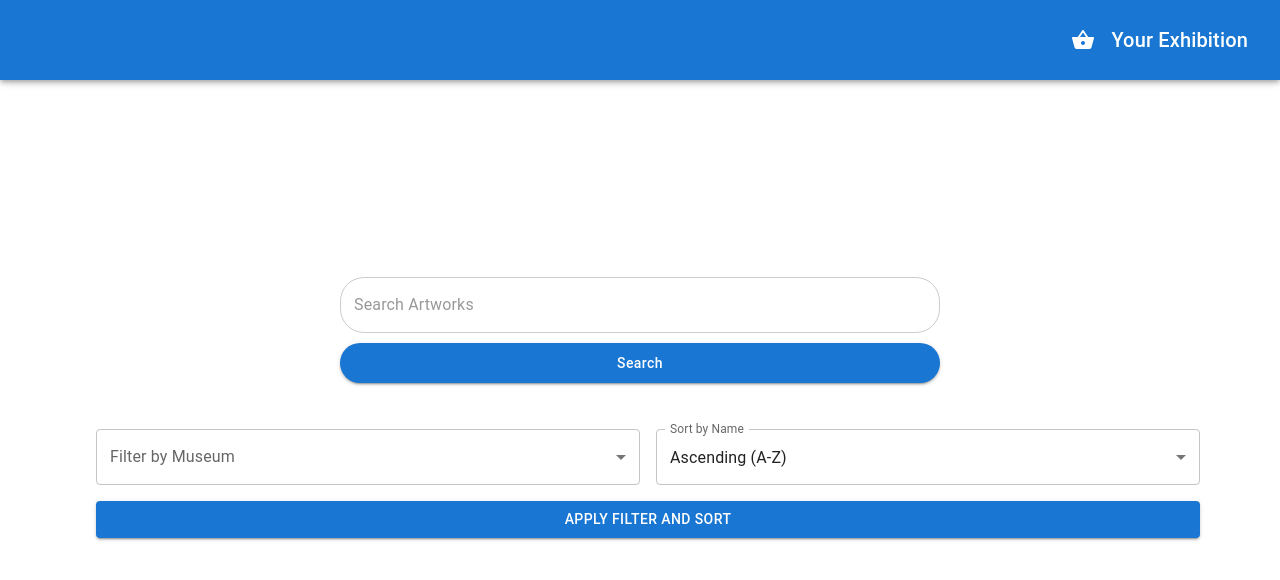
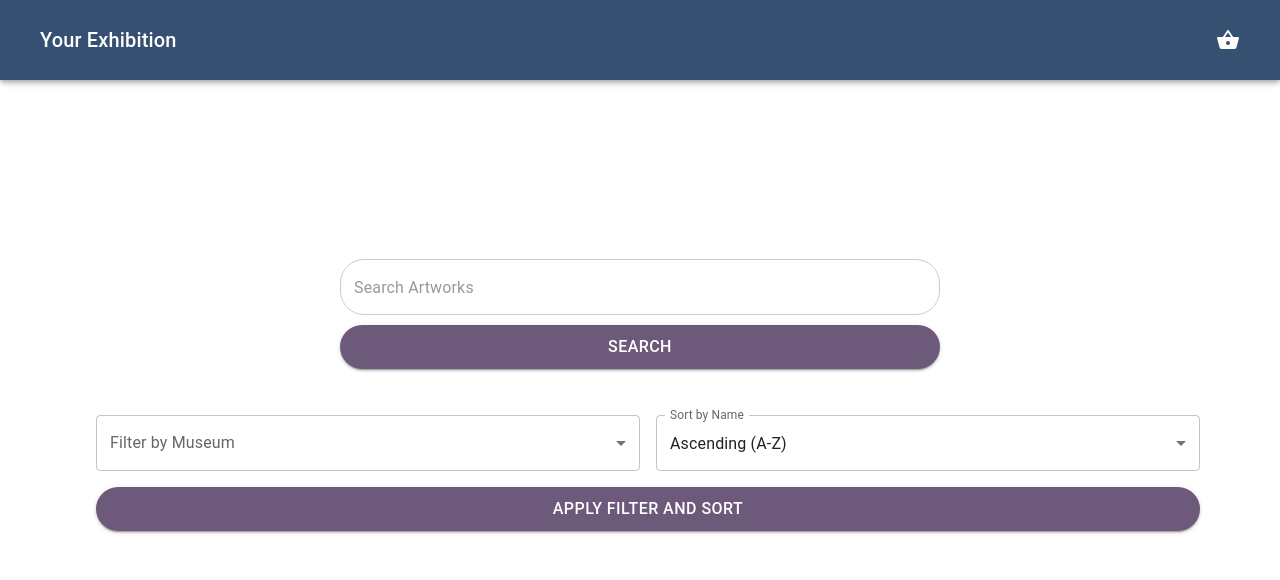
Before and after one commit to Magdyz/exhibition-curator, a Next.js app: page / in a window 1280 px wide. Shown: the top 580 px of the page. Built offline with nearby package versions, Linux system fonts and the light colour scheme.

Commit message:
Top Banner has link to refresh page, resolved list errors, buttons styling and general styling

```diff
--- a/app/page.js
+++ b/app/page.js
@@ -103,6 +103,14 @@ export default function Page() {
           handleFilterSortChange={handleFilterSortChange}
         />
       </Container>
+      <Container
+        sx={{
+          display: "flex",
+          flexDirection: "column",
+          alignItems: "center",
+          justifyContent: "center",
+        }}
+      >
         {loading ? ( // Conditional rendering based on loading state
           <LoadingSpinner /> // Show loading spinner
         ) : error ? ( // Check for error
@@ -120,6 +128,7 @@ export default function Page() {
             introMessage={introMessage}
           />
         )}
+      </Container>
       {selectedArtworks.length > 0 && ( // Display exhibition if there are selected artworks
         <div id="yourExhibition" style={{ marginTop: "30px" }}>
           <Typography variant="h4" gutterBottom>
--- a/components/ArtCard.js
+++ b/components/ArtCard.js
@@ -60,23 +60,32 @@ function ArtCard({ artwork, onSelect, selectedArtworks }) {
           Artist: {artwork.artist}
         </Typography>
 
+        <div
+          style={{
+            display: "flex",
+            justifyContent: "space-between",
+            marginTop: "16px",
+          }}
+        >
           <Button
             onClick={handleAddToExhibition}
             variant="contained"
             color="primary"
-          sx={{ marginTop: 2 }}
+            sx={{
+              backgroundColor: "#6d597a",
+            }}
           >
             Add to Exhibition
           </Button>
-        {/* Button to preview artwork in a new tab */}
           <Button
-          onClick={() => window.open(artwork.url, "_blank")} // Opens the URL in a new tab
+            onClick={() => window.open(artwork.url, "_blank")}
             variant="outlined"
-          color="secondary"
-          sx={{ marginTop: 2 }}
+            color="primary"
+            sx={{ color: "#6d597a" }}
           >
             Preview
           </Button>
+        </div>
       </CardContent>
 
       {/* Snackbar for displaying messages */}
--- a/components/ExhibitionTable.js
+++ b/components/ExhibitionTable.js
@@ -20,6 +20,16 @@ function ExhibitionTable({
   setShowSnackbar,
   setSelectedArtworks,
 }) {
+  // Function to clear all selected artworks from the exhibition
+  const handleClearExhibition = () => {
+    setSelectedArtworks([]); // Set selectedArtworks to an empty array, clearing all selections
+    setSnackbarMessage("Exhibition cleared!"); // Display a message to confirm clearing
+    setShowSnackbar(true); // Show snackbar notification
+
+    // Update session storage
+    sessionStorage.setItem("selectedArtworks", JSON.stringify([]));
+  };
+
   return (
     <TableContainer component={Paper}>
       <Table>
@@ -83,6 +93,18 @@ function ExhibitionTable({
           ))}
         </TableBody>
       </Table>
+      <Button
+        variant="contained"
+        color="secondary"
+        onClick={handleClearExhibition}
+        style={{
+          margin: "20px 0",
+          float: "right",
+          backgroundColor: "#15616d",
+        }}
+      >
+        Clear Exhibition
+      </Button>
     </TableContainer>
   );
 }
--- a/components/FilterBar.js
+++ b/components/FilterBar.js
@@ -1,12 +1,6 @@
 import React from "react";
-import {
-  Grid,
-  FormControl,
-  InputLabel,
-  Select,
-  MenuItem,
-  Button,
-} from "@mui/material";
+import { StyledButton } from "./StyledComponents";
+import { Grid, FormControl, InputLabel, Select, MenuItem } from "@mui/material";
 
 function FilterBar({
   filter,
@@ -57,13 +51,9 @@ function FilterBar({
 
       {/* Apply Filter and Sort Button */}
       <Grid item xs={12}>
-        <Button
-          variant="contained"
-          onClick={handleFilterSortChange}
-          style={{ width: "100%" }}
-        >
-          Apply Filter and Sort
-        </Button>
+        <StyledButton onClick={handleFilterSortChange} variant="contained">
+          APPLY FILTER AND SORT
+        </StyledButton>
       </Grid>
     </Grid>
   );
--- a/components/SearchBar.js
+++ b/components/SearchBar.js
@@ -1,8 +1,9 @@
 "use client";
 
 const { useState } = require("react");
-const { TextField, Button } = require("@mui/material");
+const { TextField } = require("@mui/material");
 const { styled } = require("@mui/system");
+import { StyledButton } from "./StyledComponents";
 
 // Styling for the search bar container
 
@@ -43,14 +44,6 @@ const StyledTextField = styled(TextField)({
   },
 });
 
-// Styled Button
-const StyledButton = styled(Button)({
-  borderRadius: "24px",
-  textTransform: "none",
-  padding: "8px 16px",
-  width: "100%",
-});
-
 function SearchBar({ onSearch }) {
   const [searchTerm, setSearchTerm] = useState("");
 
@@ -74,8 +67,8 @@ function SearchBar({ onSearch }) {
         variant="outlined"
         size="medium"
       />
-      <StyledButton onClick={handleSearch} variant="contained" color="primary">
-        Search
+      <StyledButton onClick={handleSearch} variant="contained">
+        SEARCH
       </StyledButton>
     </SearchContainer>
   );
--- /dev/null
+++ b/components/StyledComponents.js
@@ -0,0 +1,14 @@
+import { styled } from "@mui/system";
+import { Button } from "@mui/material";
+
+export const StyledButton = styled(Button)({
+  borderRadius: "24px",
+  textTransform: "none",
+  padding: "8px 16px",
+  width: "100%",
+  fontSize: "16px",
+  backgroundColor: "#6d597a",
+  "&:hover": {
+    backgroundColor: "#5a4b6e",
+  },
+});
--- a/components/TopBanner.js
+++ b/components/TopBanner.js
@@ -1,10 +1,20 @@
-// TopBanner.js
 import { useEffect, useState } from "react";
-import { AppBar, Toolbar, Typography, IconButton, Badge } from "@mui/material";
+import {
+  AppBar,
+  Toolbar,
+  Typography,
+  IconButton,
+  Badge,
+  Snackbar,
+  Alert,
+} from "@mui/material";
 import ShoppingBasketIcon from "@mui/icons-material/ShoppingBasket";
+import CheckCircleIcon from "@mui/icons-material/CheckCircle"; // Optional: if you want to use this icon in alerts
 
 export default function TopBanner({ selectedArtworks }) {
   const [artworkCount, setArtworkCount] = useState(0);
+  const [snackbarMessage, setSnackbarMessage] = useState("");
+  const [snackbarOpen, setSnackbarOpen] = useState(false);
 
   // Update artwork count when selectedArtworks changes
   useEffect(() => {
@@ -13,32 +23,70 @@ export default function TopBanner({ selectedArtworks }) {
 
   // Scroll to 'Your Exhibition' section on basket click
   const handleBasketClick = () => {
-    document
-      .getElementById("yourExhibition")
-      .scrollIntoView({ behavior: "smooth" });
+    if (artworkCount === 0) {
+      setSnackbarMessage("Start Adding to Your Exhibition");
+      setSnackbarOpen(true);
+    } else {
+      document
+        .getElementById("yourExhibition")
+        .scrollIntoView({ behavior: "smooth" });
+    }
+  };
+
+  const handleSnackbarClose = () => {
+    setSnackbarOpen(false);
   };
 
   return (
     <AppBar
       position="fixed"
-      color="primary"
       sx={{
         top: 0,
         width: "100%",
         zIndex: 1300,
         padding: 1,
+        backgroundColor: "#355070",
       }}
     >
-      <Toolbar sx={{ display: "flex", justifyContent: "flex-end" }}>
-        <IconButton color="inherit" onClick={handleBasketClick}>
+      <Toolbar sx={{ display: "flex", justifyContent: "space-between" }}>
+        <a href="/" style={{ textDecoration: "none", color: "inherit" }}>
+          <Typography variant="h6" sx={{ marginLeft: 1 }}>
+            Your Exhibition
+          </Typography>
+        </a>
+
+        <IconButton
+          color="inherit"
+          onClick={handleBasketClick}
+          sx={{
+            "&:hover": {
+              backgroundColor: "#6d597a",
+            },
+          }}
+        >
           <Badge badgeContent={artworkCount} color="secondary">
             <ShoppingBasketIcon />
           </Badge>
         </IconButton>
-        <Typography variant="h6" sx={{ marginLeft: 1 }}>
-          Your Exhibition
-        </Typography>
       </Toolbar>
+
+      {/* Snackbar for displaying messages */}
+      <Snackbar
+        open={snackbarOpen}
+        autoHideDuration={3000}
+        onClose={handleSnackbarClose}
+      >
+        <Alert
+          onClose={handleSnackbarClose}
+          severity="info"
+          sx={{ width: "100%" }}
+          iconMapping={{
+            info: <CheckCircleIcon fontSize="small" sx={{ marginRight: 1 }} />,
+          }}
+        >
+          {snackbarMessage}
+        </Alert>
+      </Snackbar>
     </AppBar>
   );
 }
```
Lines whose indentation alone changed are shown as unchanged.
